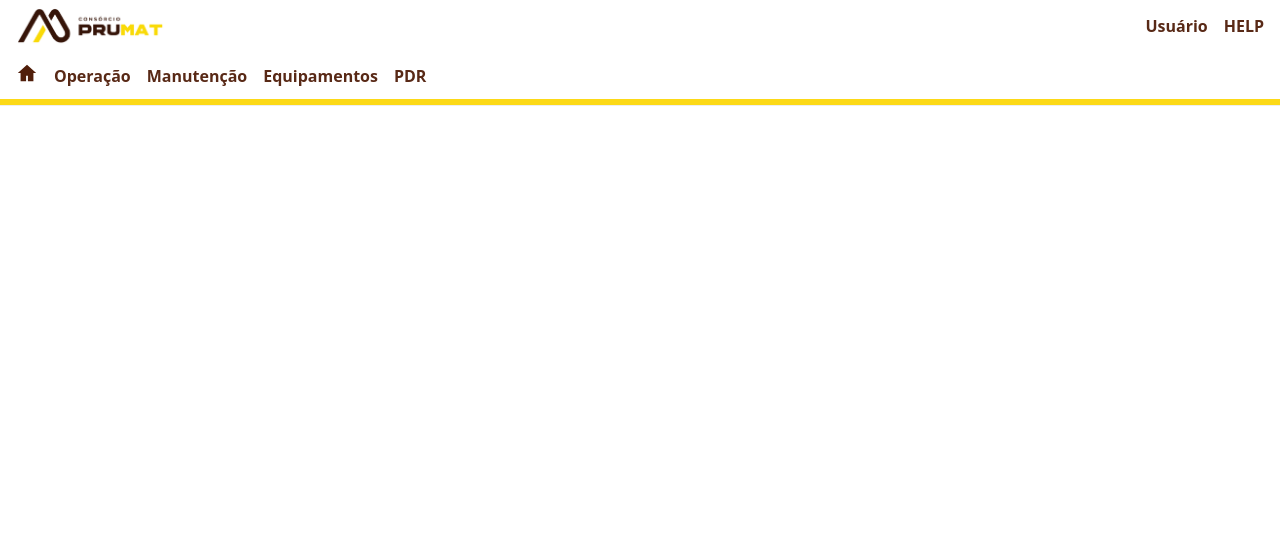
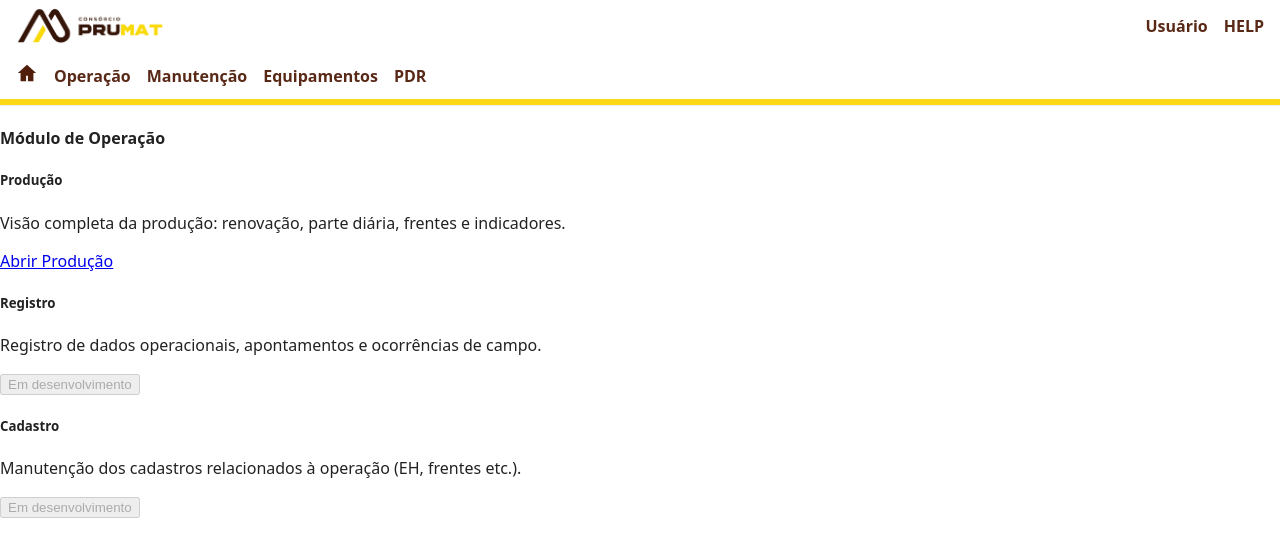
Before and after one commit to satmbr/prod, a Flask app: page /operacao/ in a window 1280 px wide. Shown: the top 557 px of the page. Run offline with Flask 3, Linux system fonts and the light colour scheme.

Commit message:
Add files via upload

```diff
--- a/templates/operacao/index.html
+++ b/templates/operacao/index.html
@@ -1,8 +1,57 @@
 {% extends "base.html" %}
 {% block title %}Operação{% endblock %}
+
 {% block content %}
-  <div style="padding:16px">
-    <!--<h1>Operação</h1>
-    <p>Selecione Produção, Registro ou Cadastro no menu.</p>
-  </div>-->
+<div class="container mt-4">
+    <h4 class="mb-4">Módulo de Operação</h4>
+
+    <div class="row g-3">
+
+        <!-- Card Produção -->
+        <div class="col-md-4">
+            <div class="card h-100 shadow-sm">
+                <div class="card-body d-flex flex-column">
+                    <h5 class="card-title">Produção</h5>
+                    <p class="card-text small text-muted">
+                        Visão completa da produção: renovação, parte diária, frentes e indicadores.
+                    </p>
+                    <a href="{{ url_for('operacao.producao') }}" class="btn btn-sm btn-primary mt-auto">
+                        Abrir Produção
+                    </a>
+                </div>
+            </div>
+        </div>
+
+        <!-- Card Registro (sem rota ainda, só informativo por enquanto) -->
+        <div class="col-md-4">
+            <div class="card h-100 shadow-sm">
+                <div class="card-body d-flex flex-column">
+                    <h5 class="card-title">Registro</h5>
+                    <p class="card-text small text-muted">
+                        Registro de dados operacionais, apontamentos e ocorrências de campo.
+                    </p>
+                    <button class="btn btn-sm btn-outline-secondary mt-auto" disabled>
+                        Em desenvolvimento
+                    </button>
+                </div>
+            </div>
+        </div>
+
+        <!-- Card Cadastro (sem rota ainda, só informativo por enquanto) -->
+        <div class="col-md-4">
+            <div class="card h-100 shadow-sm">
+                <div class="card-body d-flex flex-column">
+                    <h5 class="card-title">Cadastro</h5>
+                    <p class="card-text small text-muted">
+                        Manutenção dos cadastros relacionados à operação (EH, frentes etc.).
+                    </p>
+                    <button class="btn btn-sm btn-outline-secondary mt-auto" disabled>
+                        Em desenvolvimento
+                    </button>
+                </div>
+            </div>
+        </div>
+
+    </div>
+</div>
 {% endblock %}
```
